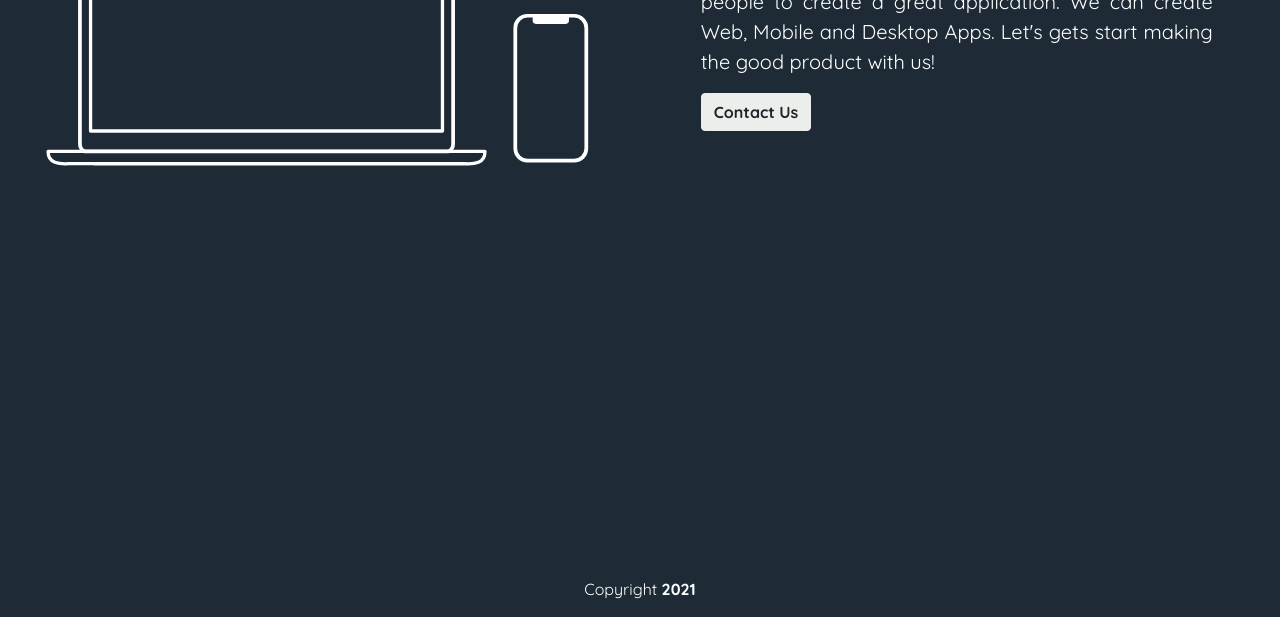
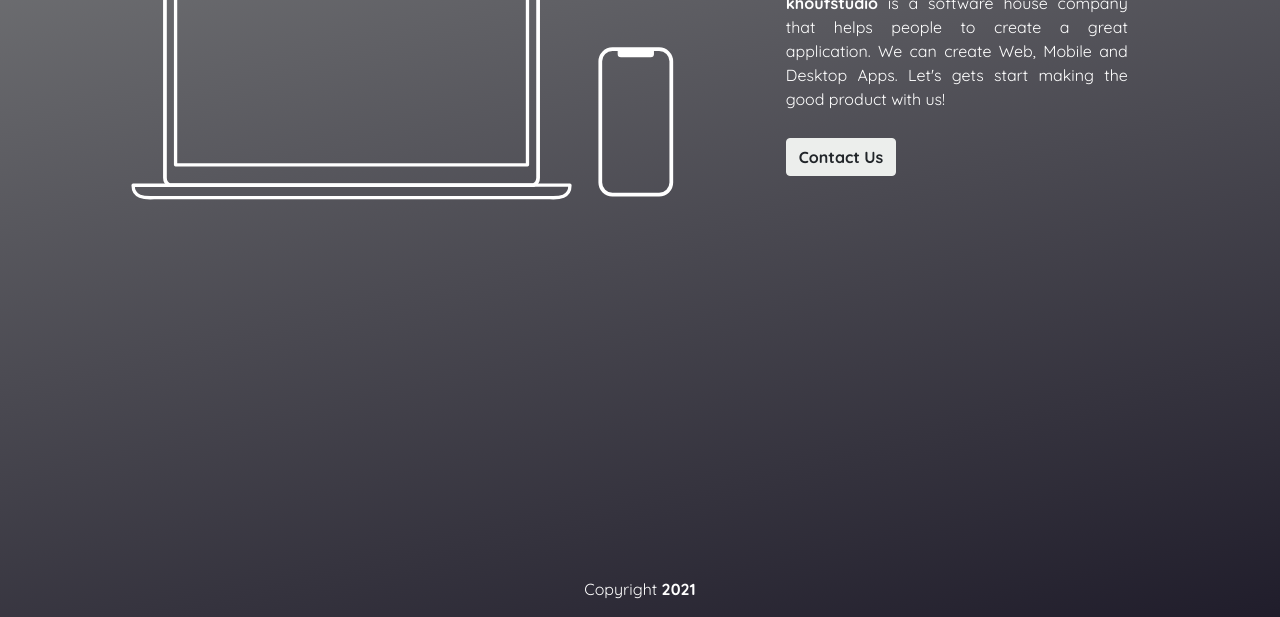
Before and after one commit to khoufstudio/blog, a Gatsby site: page / in a window 1280 px wide. Shown: the part 183-800 px from the top of the page. Built offline with nearby package versions, Linux system fonts and the light colour scheme; Gatsby itself is replaced by a stand-in of ours; some packages are replaced by stand-ins of ours.

Commit message:
update landing page

```diff
--- a/src/pages/index.js
+++ b/src/pages/index.js
@@ -1,17 +1,18 @@
 /* eslint-disable no-unused-vars */
 import React from 'react'
 import Layout from '../components/Layout'
-import { Button, Navbar, Nav } from 'react-bootstrap'
+import { Button, Navbar, Nav, Container } from 'react-bootstrap'
 import Helmet from 'react-helmet'
 import { LogoKS, BackgroundLP2 } from '../assets'
 
 export default function index() {
   return (
-    <div className="bg-dark" style={{ height: '100vh' }}>
+    <div className="bg-dark" style={{ height: '100vh', backgroundImage: 'linear-gradient(347deg, #201d2b, #858585e3)' }}>
       <Helmet>
         <title>khoufstudio</title>
       </Helmet>
       <Navbar bg="dark" variant="dark">
+        <Container>
           <Navbar.Brand href="#home">
             <img
               alt=""
@@ -27,8 +28,10 @@ export default function index() {
            <Nav className="ml-auto">
             <Nav.Link href="/blog">Blog</Nav.Link>
           </Nav>
+        </Container>
       </Navbar>
-      <div className="d-flex text-white mt-5">
+      <Container>
+        <div className="d-flex text-white mt-5 pt-5">
           <img
             alt=""
             src={BackgroundLP2}
@@ -39,16 +42,19 @@ export default function index() {
             <h2 className="mb-4">
               Who are we?
             </h2>
-          <p style={{fontSize: '20px'}}>
+            <p className="text-justify" style={{fontSize: '16px'}}>
               <strong>khoufstudio</strong> is a software house company that helps people to create a great application.
               We can create Web, Mobile and Desktop Apps.
               Let's gets start making the good product with us!
             </p>
-          <Button className="btn btn-light"><strong>Contact Us</strong></Button>
+            <Button className="btn btn-light mt-3"><strong>Contact Us</strong></Button>
           </div>
         </div>
 
-      <p className="text-center text-white w-100" style={{position: 'absolute', bottom: 0}}>Copyright <strong>2021</strong></p>
+        <div className="position-absolute text-center" style={{ bottom: 0, left: 0, right: 0}}>
+          <p className="text-white">Copyright <strong>2021</strong></p>
+        </div>
+      </Container>
     </div>
   )
 }
```
Lines whose indentation alone changed are shown as unchanged.
